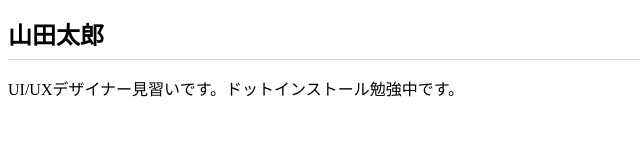
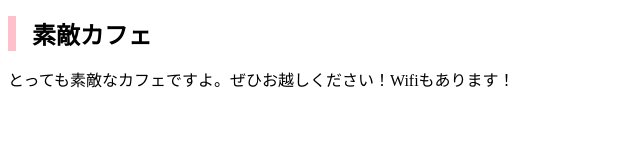
Before and after one commit to daisuna/mycafe, a plain HTML site: page index.html in a window 1280 px wide. Shown: the whole page, without its empty margins (0-640 px from the left). Drawn offline with Linux system fonts and the light colour scheme.

Commit message:
Add files via upload

```diff
--- a/css/styles.css
+++ b/css/styles.css
@@ -1,5 +1,5 @@
 h1 {
   font-size: 24px;
-  padding-bottom: 8px;
-  border-bottom: 1px solid #ddd;
+  padding-left: 16px;
+  border-left: 8px solid pink;
 }
--- a/index.html
+++ b/index.html
@@ -2,11 +2,12 @@
 <html lang="ja">
   <head>
     <meta charset="UTF-8" />
-    <title>山田太郎のポートフォリオサイト</title>
+    <title>素敵カフェ</title>
     <link rel="stylesheet" href="./css/styles.css">
   </head>
   <body>
-    <h1>山田太郎</h1>
-    <p>UI/UXデザイナー見習いです。ドットインストール勉強中です。</p>
+    <h1>素敵カフェ</h1>
+    <p>とっても素敵なカフェですよ。ぜひお越しください！Wifiもあります！
+    </p>
   </body>
 </html>
```
